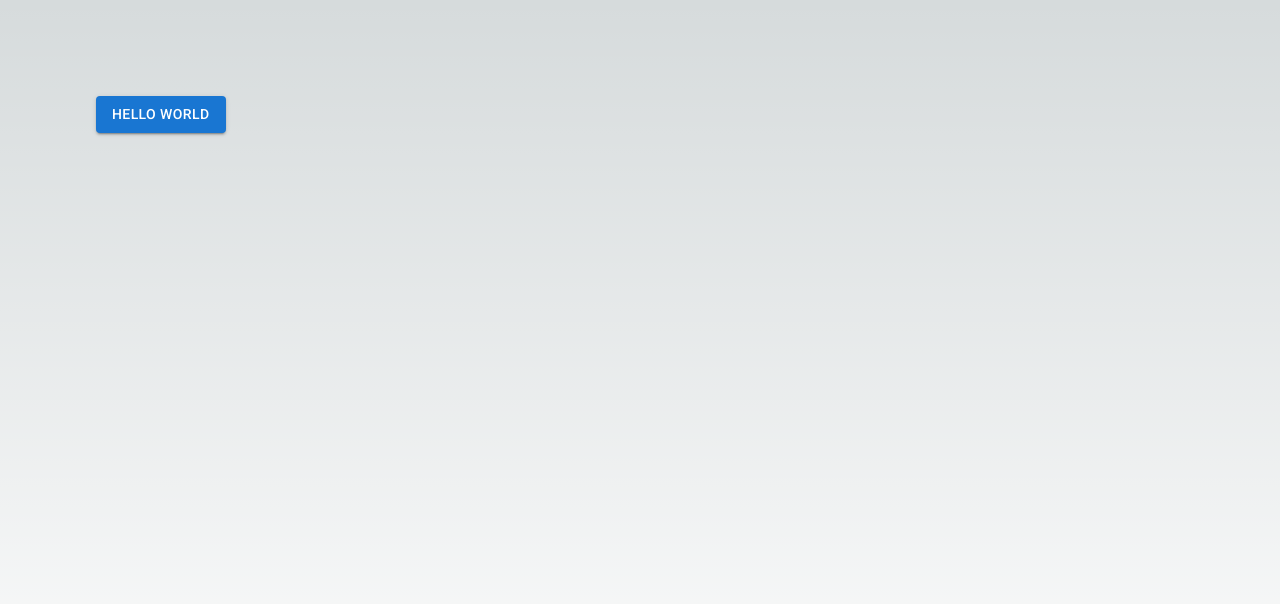
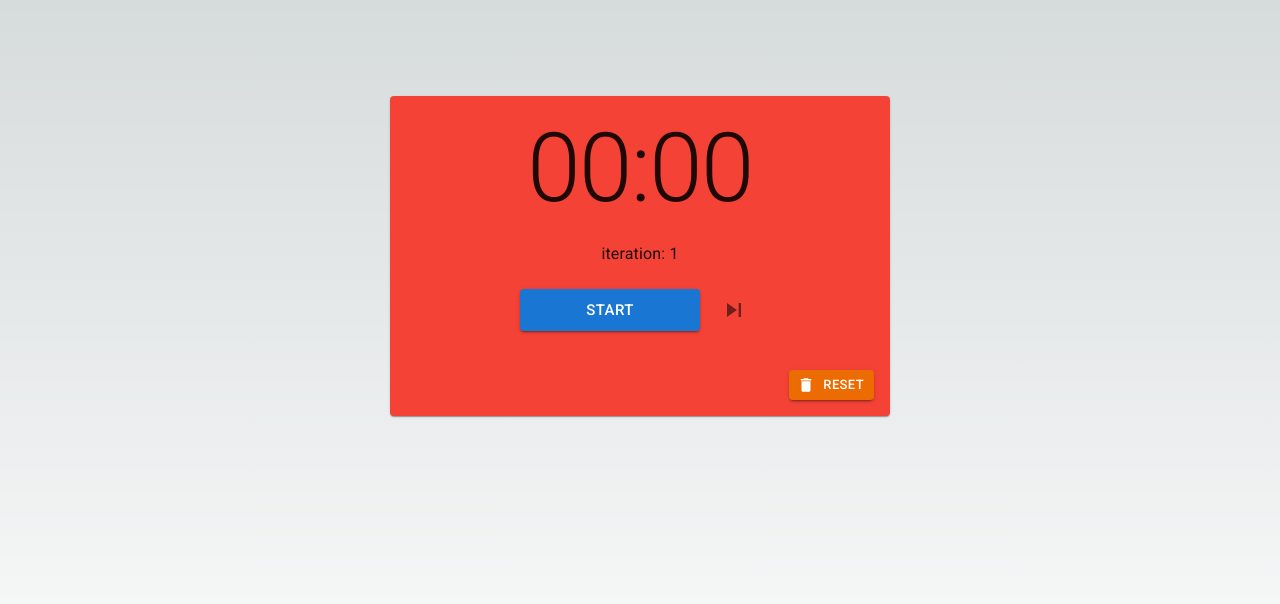
Before and after one commit to tamura-up/pomodoro, a Next.js app: page / in a window 1280 px wide. Shown: the top 604 px of the page. Built offline with nearby package versions, Linux system fonts and the light colour scheme.

Commit message:
:sparkles: ざっくりタイマーレイアウト

```diff
--- a/src/app/page.tsx
+++ b/src/app/page.tsx
@@ -2,13 +2,12 @@ import Image from 'next/image'
 import styles from './page.module.css'
 import {Box, Button, Typography} from '@mui/material'
 import DeleteOutlinedIcon from '@mui/icons-material/DeleteOutlined'
+import Timer from '@/components/timer'
 
 export default function Home() {
     return (
         <main className={styles.main}>
-            <div className={styles.description}>
-                <Button variant="contained">Hello world</Button>
-            </div>
+            <Timer />
         </main>
     )
 }
--- /dev/null
+++ b/src/components/timer/index.tsx
@@ -0,0 +1,39 @@
+import {IconButton, Box, Button, Container, Paper, Typography} from '@mui/material';
+import SkipNextIcon from '@mui/icons-material/SkipNext';
+import {red,green, purple} from '@mui/material/colors';
+import DeleteForeverIcon from '@mui/icons-material/DeleteForever';
+import DeleteIcon from '@mui/icons-material/Delete';
+
+// bgcolor: green["50"],
+
+const Timer = () => {
+    return (
+        <Paper sx={{
+            bgcolor: red["500"],
+            p: 2,
+            width: "500px",
+            display: 'flex',
+            flexDirection: 'column',
+            alignItems: 'center',
+            rowGap:'10px',
+        }}>
+            <Box sx={{display: 'flex', flexDirection: 'column', alignItems: 'center'}}>
+                <Typography variant="h1" gutterBottom sx={{mb: 2}}>
+                    00:00
+                </Typography>
+                <Typography variant="subtitle1" gutterBottom>
+                    iteration: 1
+                </Typography>
+            </Box>
+            <Box>
+                <Button variant="contained" size="large" sx={{width:"180px"}}>Start</Button>
+                <IconButton aria-label="skip" size="large" sx={{ml:1}}> <SkipNextIcon fontSize="inherit"/></IconButton>
+            </Box>
+            <Box sx={{width: "100%", textAlign: "right", pt: 3, }}>
+                <Button variant="contained" size="small" color="warning" startIcon={<DeleteIcon/>}>Reset</Button>
+            </Box>
+        </Paper>
+    );
+};
+
+export default Timer;
```
